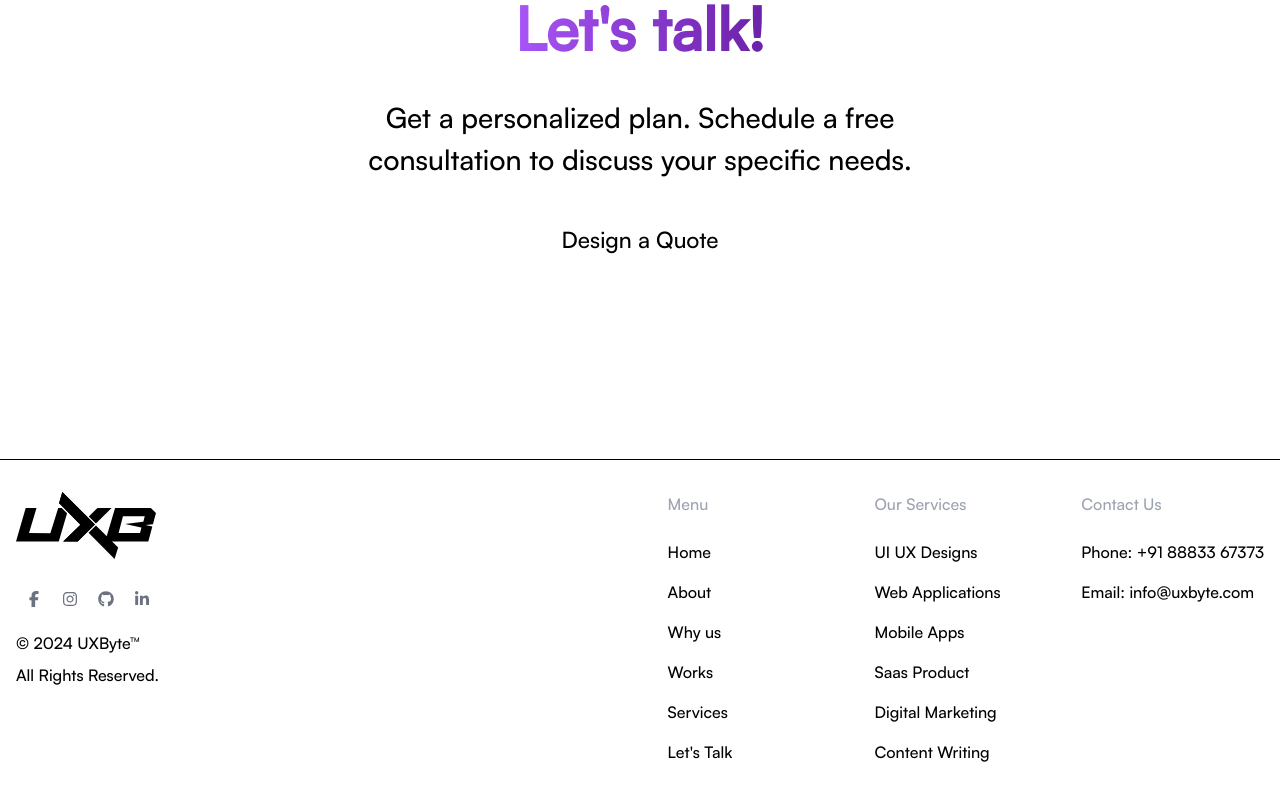
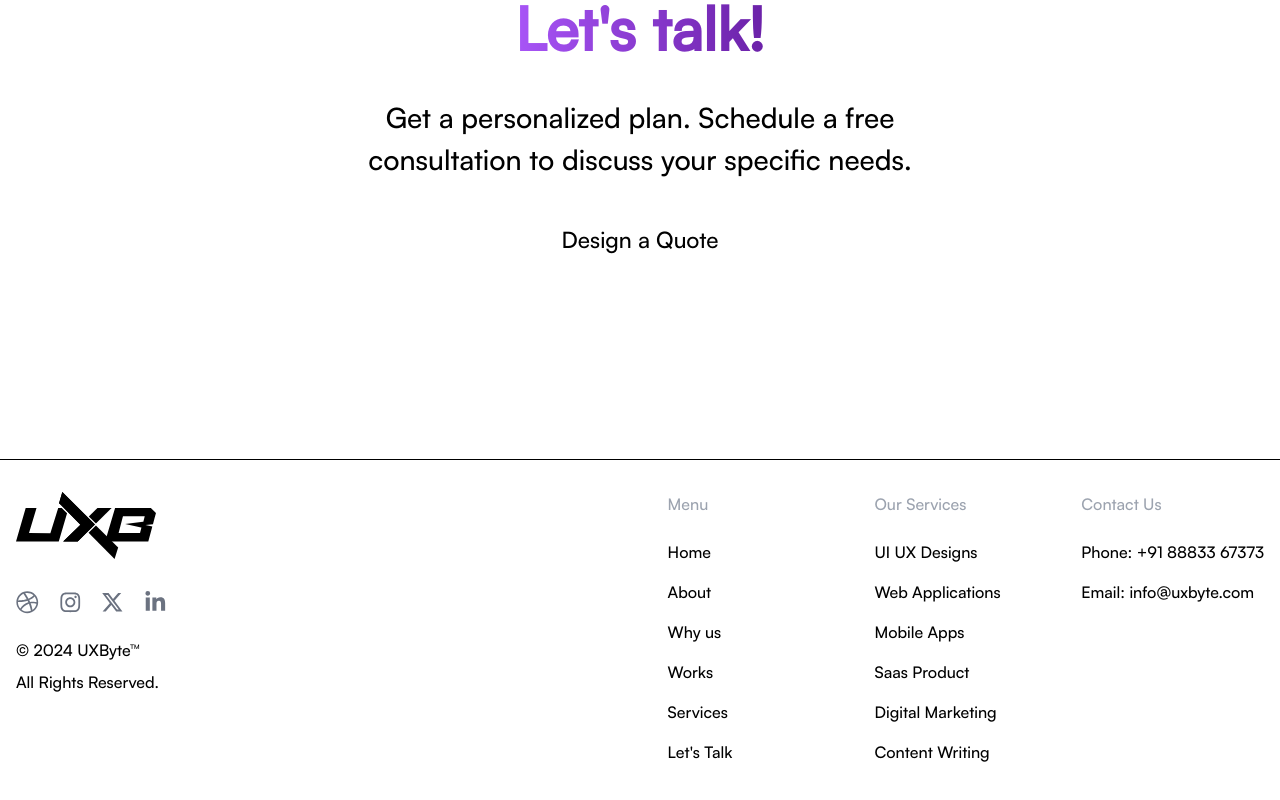
Before and after one commit to lalukrish/UXByte-Page, a Next.js app: page / in a window 1280 px wide. Shown: the part 3849-4649 px from the top of the page. Built offline with nearby package versions, Linux system fonts and the light colour scheme.

Commit message:
footer done

```diff
--- a/src/components/footer.jsx
+++ b/src/components/footer.jsx
@@ -8,6 +8,7 @@ import { FaGithub } from "react-icons/fa";
 import { FaLinkedinIn } from "react-icons/fa";
 import { FaDribbble } from "react-icons/fa";
 
+
 const Footer = ({ theme, toggleTheme }) => {
   const textColor = theme === "light" ? "text-black" : "text-white";
   const buttonColor = theme === "light" ? "bg-white" : "bg-gray-800";
@@ -15,6 +16,7 @@ const Footer = ({ theme, toggleTheme }) => {
   const LogoChange =
     theme === "light" ? "/assets/black.svg" : "/assets/white.svg";
   const borderColor = theme === "light" ? "border-black" : "border-white";
+  const hoverColor = theme === "light" ? "hover:text-black" : "hover:text-white";
 
   console.log("text", textColor, backgroundColor);
 
@@ -42,31 +44,31 @@ const Footer = ({ theme, toggleTheme }) => {
                 UXByte
               </span> */}
                 </a>
-                <div className="flex mt-8 sm:justify-center">
+                <div className="flex mt-8 sm:justify-center gap-5  ">
                   <a
-                    href="#"
-                    className="text-gray-500 hover:text-gray-900 dark:hover:text-white"
+                    href="https://dribbble.com/UXByte_Studio" target="blank"
+                  className={`text-gray-500 ${hoverColor} text-2xl`}
                   >
-                    <FaFacebookF />
-                    <span className="sr-only">Facebook page</span>
+                    <FaDribbble />
+                    <span className="sr-only">Dribble</span>
                   </a>
                   <a
-                    href="#"
-                    className="text-gray-500 hover:text-gray-900 dark:hover:text-white ms-5"
+                    href="https://www.instagram.com/uxbyte?igsh=MWRiMjZ5ZWJobjdxYw==" target="blank"
+                    className={`text-gray-500 ${hoverColor} text-2xl`}
                   >
                     <FaInstagram />
                     <span className="sr-only">Instagram community</span>
                   </a>
                   <a
-                    href="#"
-                    className="text-gray-500 hover:text-gray-900 dark:hover:text-white ms-5"
+                    href="https://twitter.com/uxbytestudio" target="blank"
+                    className={`text-gray-500 ${hoverColor} text-2xl`}
                   >
-                    <FaGithub />
-                    <span className="sr-only">GitHub page</span>
+                    <FaXTwitter />
+                    <span className="sr-only">Twitter</span>
                   </a>
                   <a
-                    href="#"
-                    className="text-gray-500 hover:text-gray-900 dark:hover:text-white ms-5"
+                    href="https://www.linkedin.com/company/uxbyte-studio/" target="blank"
+                    className={`text-gray-500 ${hoverColor} text-2xl`}
                   >
                     <FaLinkedinIn />
                     <span className="sr-only">LinkedIn account</span>
```
